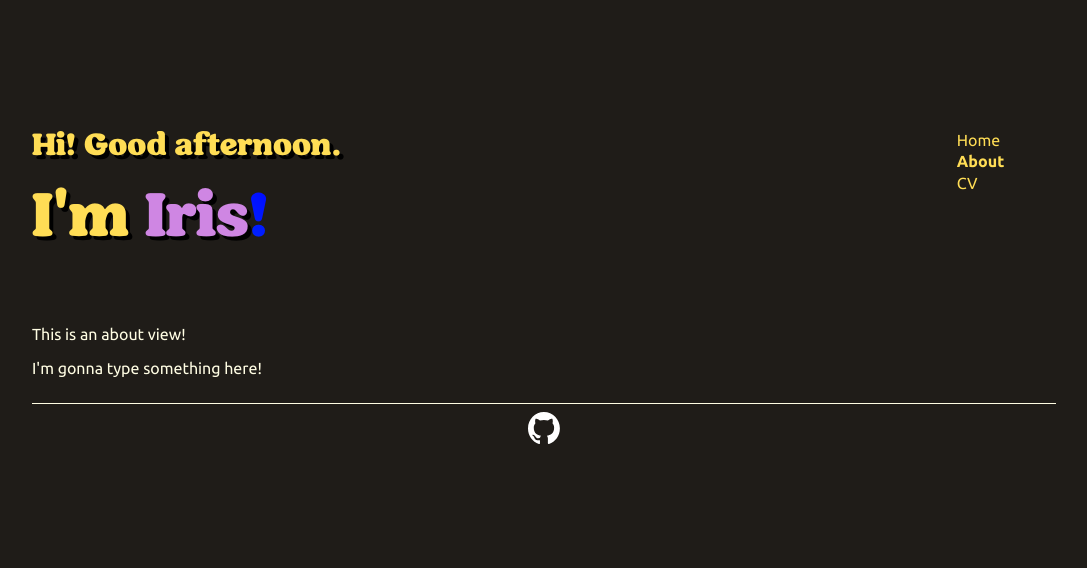
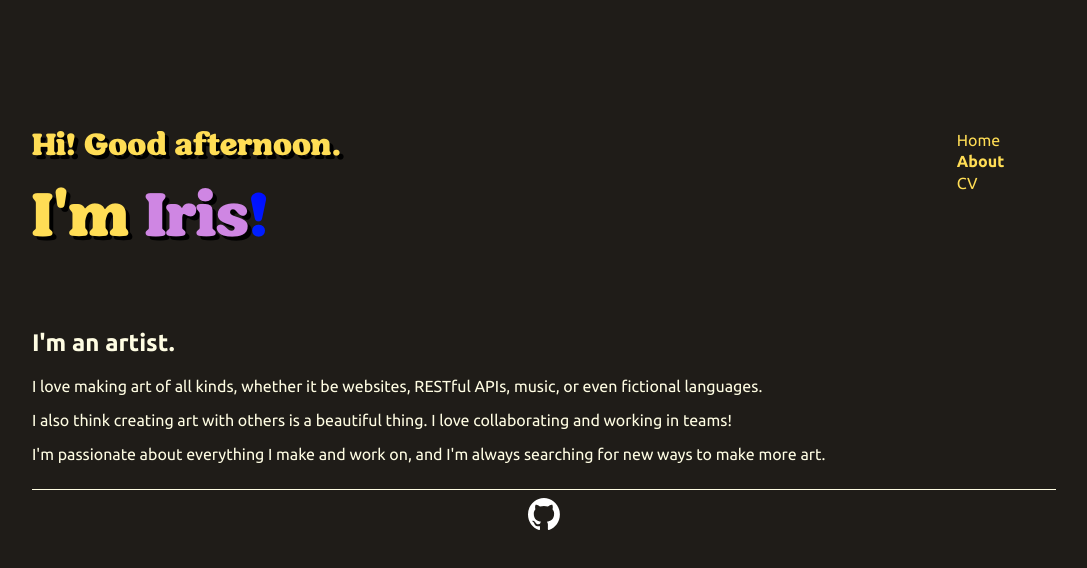
Before and after one commit to eyemotif/cv, a Vue app: page /about in a window 1280 px wide. Shown: the top 568 px of the page, without its empty margins (96-1183 px from the left). Built offline with nearby package versions, Linux system fonts and the light colour scheme.

Commit message:
Add short'n'sweet bio to the About view

```diff
--- a/src/views/AboutView.vue
+++ b/src/views/AboutView.vue
@@ -1,6 +1,15 @@
-<script setup lang="ts"></script>
-
 <template>
-    <p>This is an about view!</p>
-    <p>I'm gonna type something here!</p>
+    <h1>I'm an artist.</h1>
+    <p>
+        I love making art of all kinds, whether it be websites, RESTful APIs,
+        music, or even fictional languages.
+    </p>
+    <p>
+        I also think creating art with others is a beautiful thing. I love
+        collaborating and working in teams!
+    </p>
+    <p>
+        I'm passionate about everything I make and work on, and I'm always
+        searching for new ways to make more art.
+    </p>
 </template>
```
